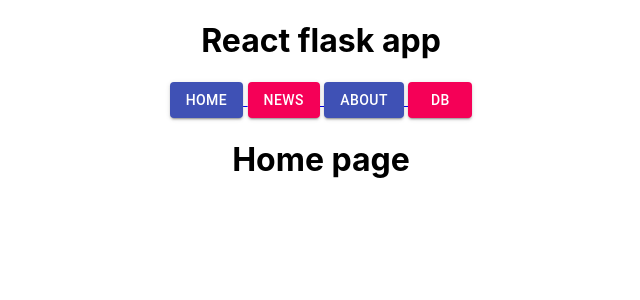
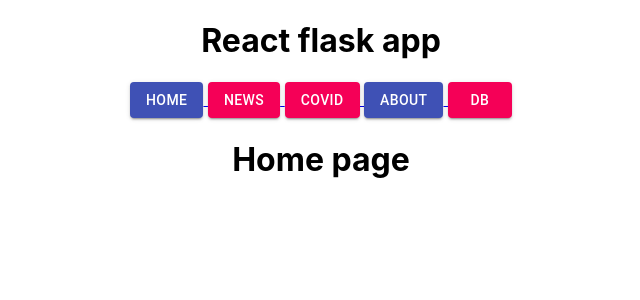
Before and after one commit to smdarman/React-flask, a React (Create React App) app in the folder client/: page / in a window 1280 px wide. Shown: the top 300 px of the page, without its empty margins (319-959 px from the left). Built offline with nearby package versions, Linux system fonts and the light colour scheme.

Commit message:
mac route

```diff
--- a/client/src/App/App.js
+++ b/client/src/App/App.js
@@ -41,7 +41,7 @@
         <div className="App">
           <h1>React flask app</h1>
 
-          <Link to="./">
+          <Link to="/">
             {" "}
             <Button variant="contained" color="primary">
               Home
@@ -52,6 +52,12 @@
             {" "}
             <Button variant="contained" color="secondary">
               News
+            </Button>
+          </Link>
+            <Link to="/covid">
+            {" "}
+            <Button variant="contained" color="secondary">
+              Covid
             </Button>
           </Link>
 
@@ -77,7 +83,7 @@
           <Switch>
             {/* this is route creation section */}
             <Route exact path="/" component={Home} />
-            <Route exact path="/" component={Home} />
+
             <Route path="/list" component={List} />
             <Route path="/News" component={News} />
             <Route path="/About" component={About} />
```
